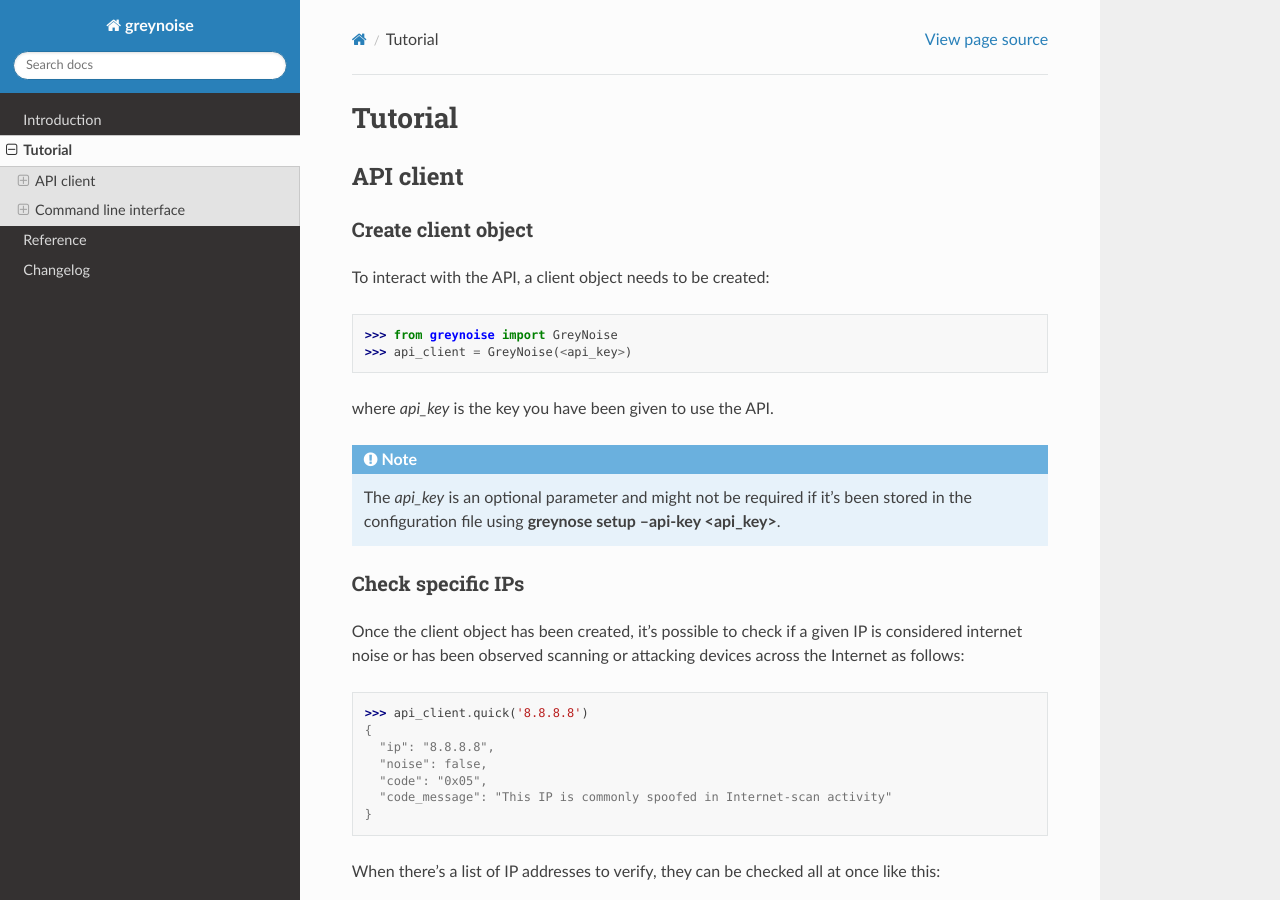
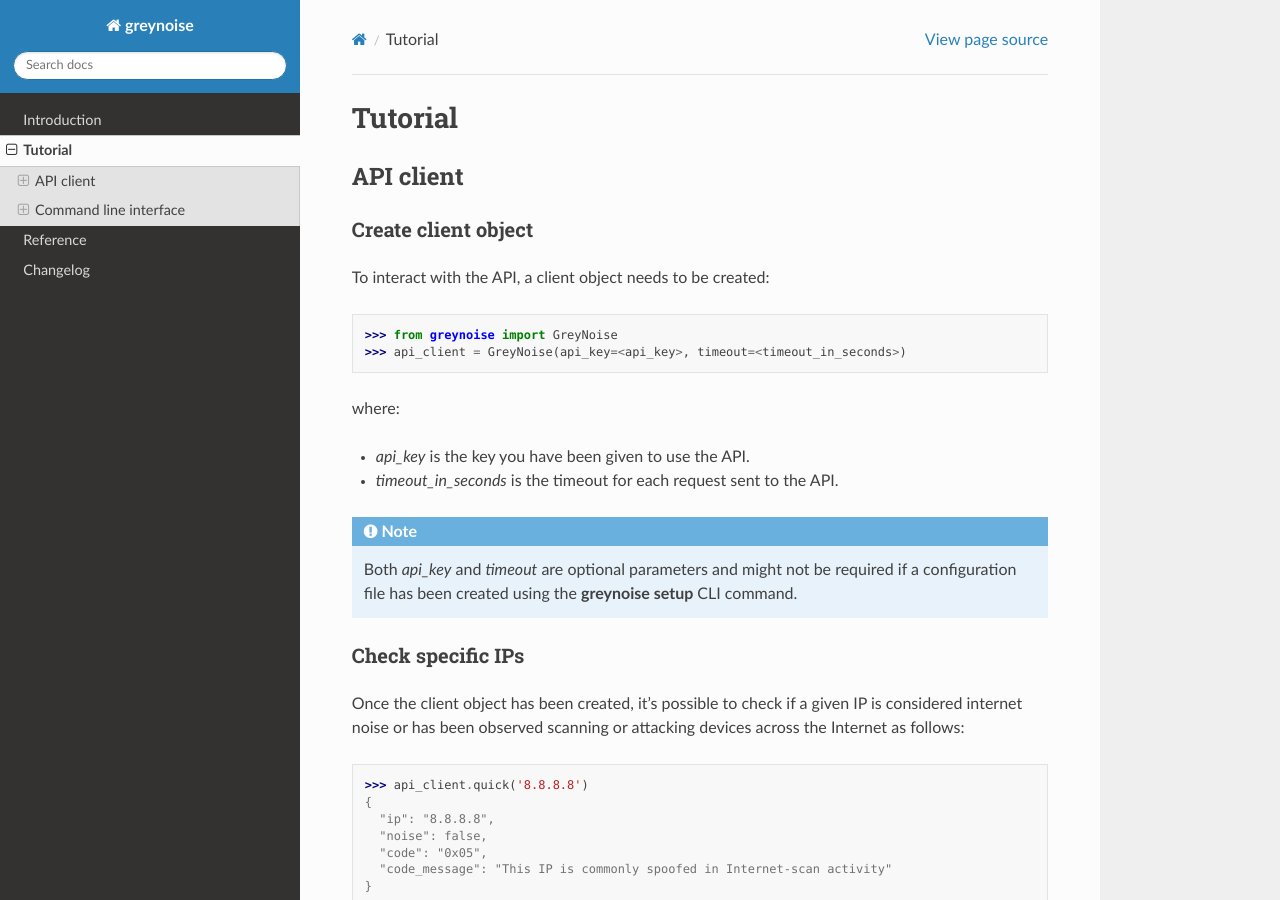
Before and after one commit to GreyNoise-Intelligence/pygreynoise, a Sphinx documentation site: the page built from docs/source/tutorial.rst, in a window 1280 px wide and 900 px high. Built offline with Sphinx 7.4.7 and the Read the Docs theme 2.0.0, drawn with Linux system fonts in a browser that asks for light colours.

Commit message:
Add timeout parameter to API client instantiation example

```diff
--- a/docs/source/tutorial.rst
+++ b/docs/source/tutorial.rst
@@ -11,14 +11,17 @@
 To interact with the API, a client object needs to be created::
 
    >>> from greynoise import GreyNoise
-   >>> api_client = GreyNoise(<api_key>)
+   >>> api_client = GreyNoise(api_key=<api_key>, timeout=<timeout_in_seconds>)
 
-where *api_key* is the key you have been given to use the API.
+where:
+
+- *api_key* is the key you have been given to use the API.
+- *timeout_in_seconds* is the timeout for each request sent to the API.
 
 .. note::
 
-   The *api_key* is an optional parameter and might not be required if it's been stored
-   in the configuration file using **greynose setup --api-key <api_key>**.
+   Both *api_key* and *timeout* are optional parameters and might not be required if a
+   configuration file has been created using the **greynoise setup** CLI command.
 
 
 Check specific IPs
```
